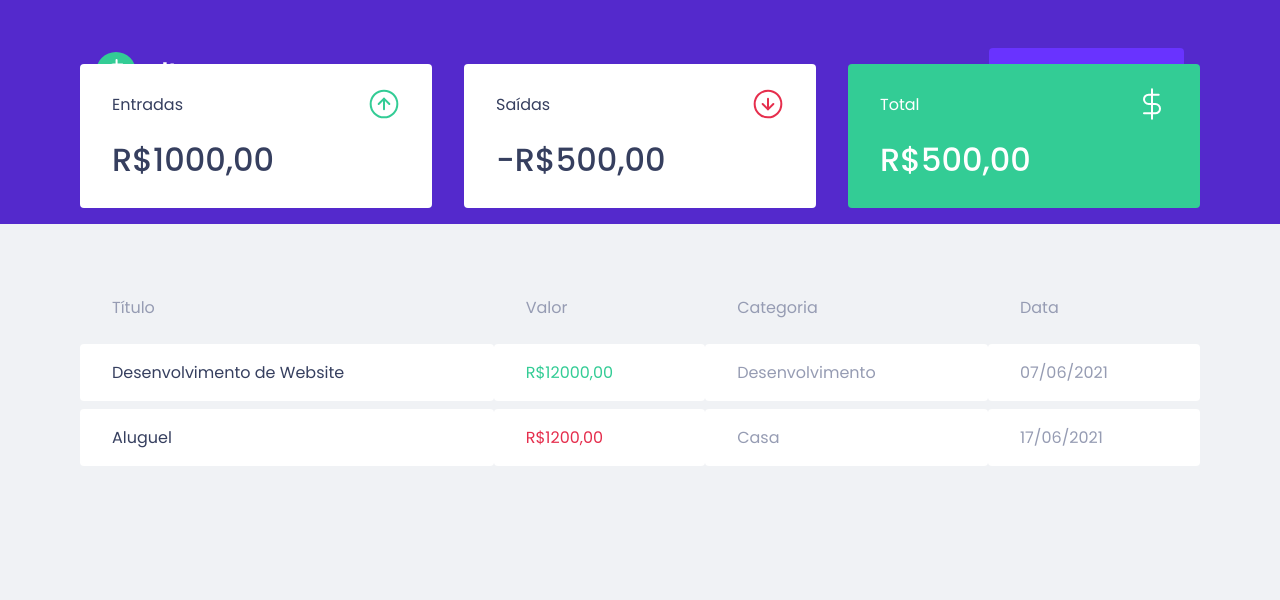
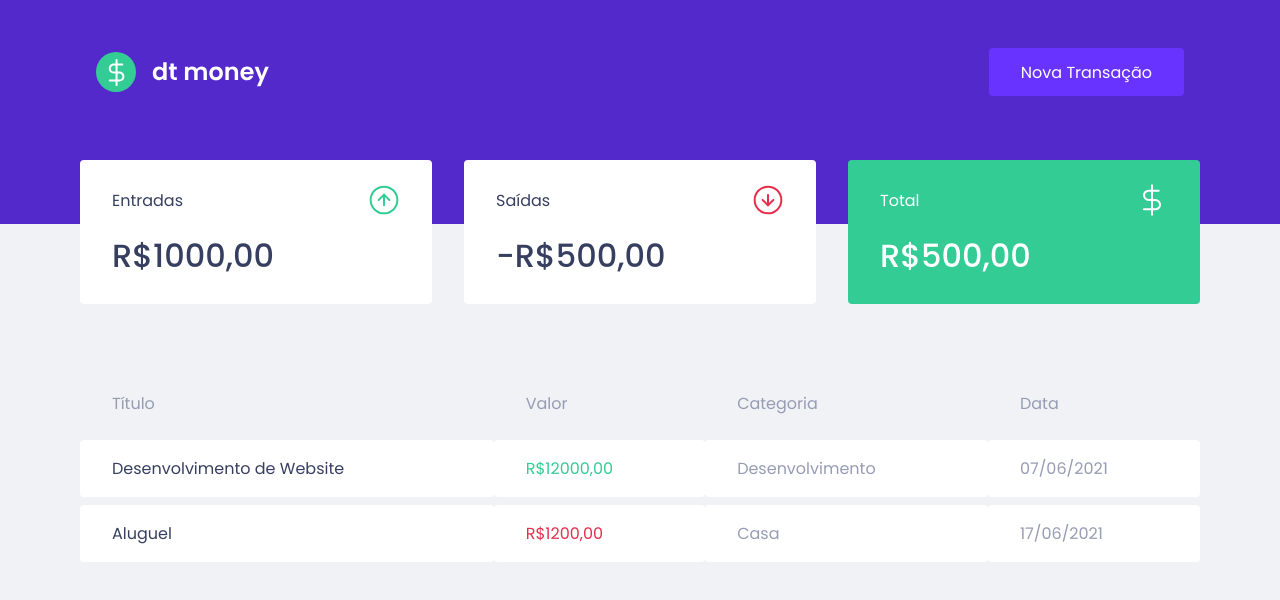
Before and after one commit to matheus-pissaia/Ignite-ReactJS-Chapter2-dtmoney, a React (Create React App) app: page / in a window 1280 px wide. Shown: the top 600 px of the page. Built offline with nearby package versions, Linux system fonts and the light colour scheme; no server answers; what miragejs would draw is missing.

Commit message:
Componente Summary

```diff
--- a/src/components/Summary/styles.ts
+++ b/src/components/Summary/styles.ts
@@ -4,7 +4,7 @@ export const Container = styled.div`
   display: grid;
   grid-template-columns: repeat(3, 1fr);
   gap: 2rem;
-  margin-top: -10rem;
+  margin-top: -4rem;
 
   div {
     background: var(--shape);
```
